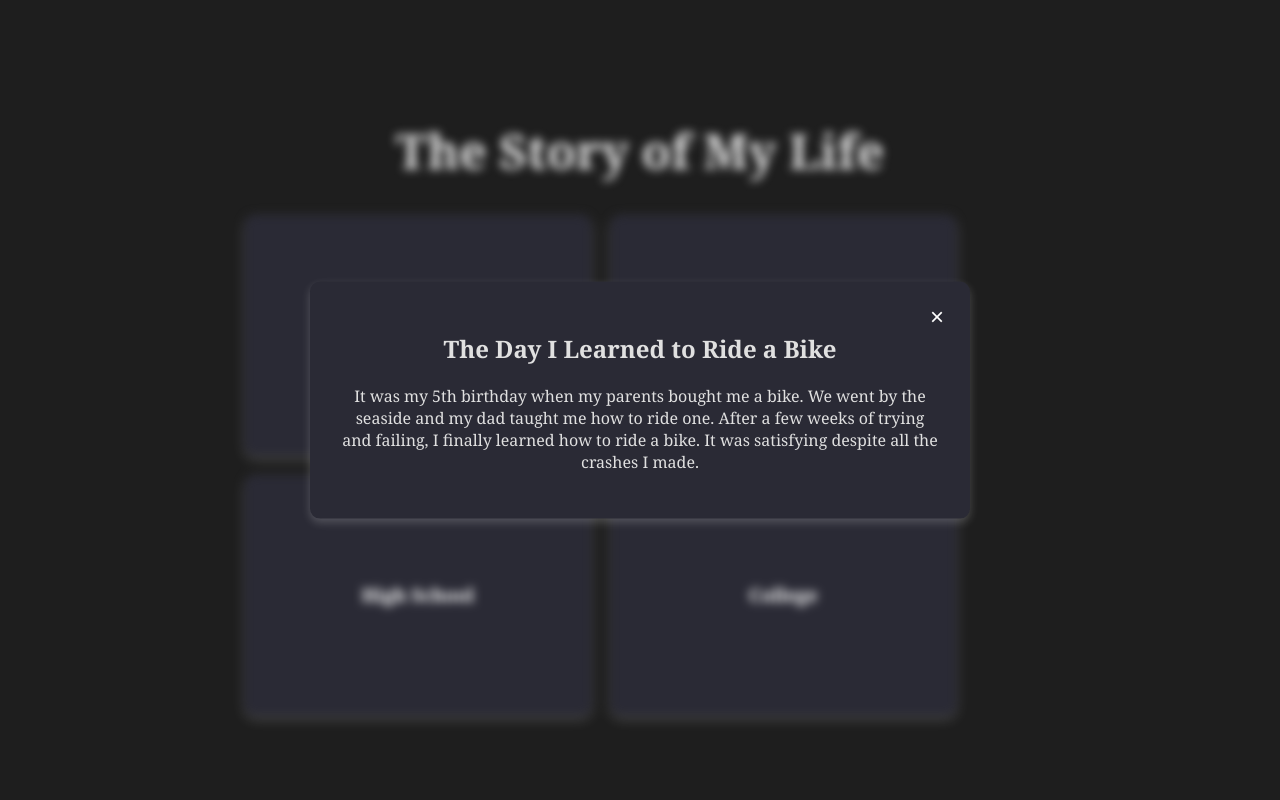
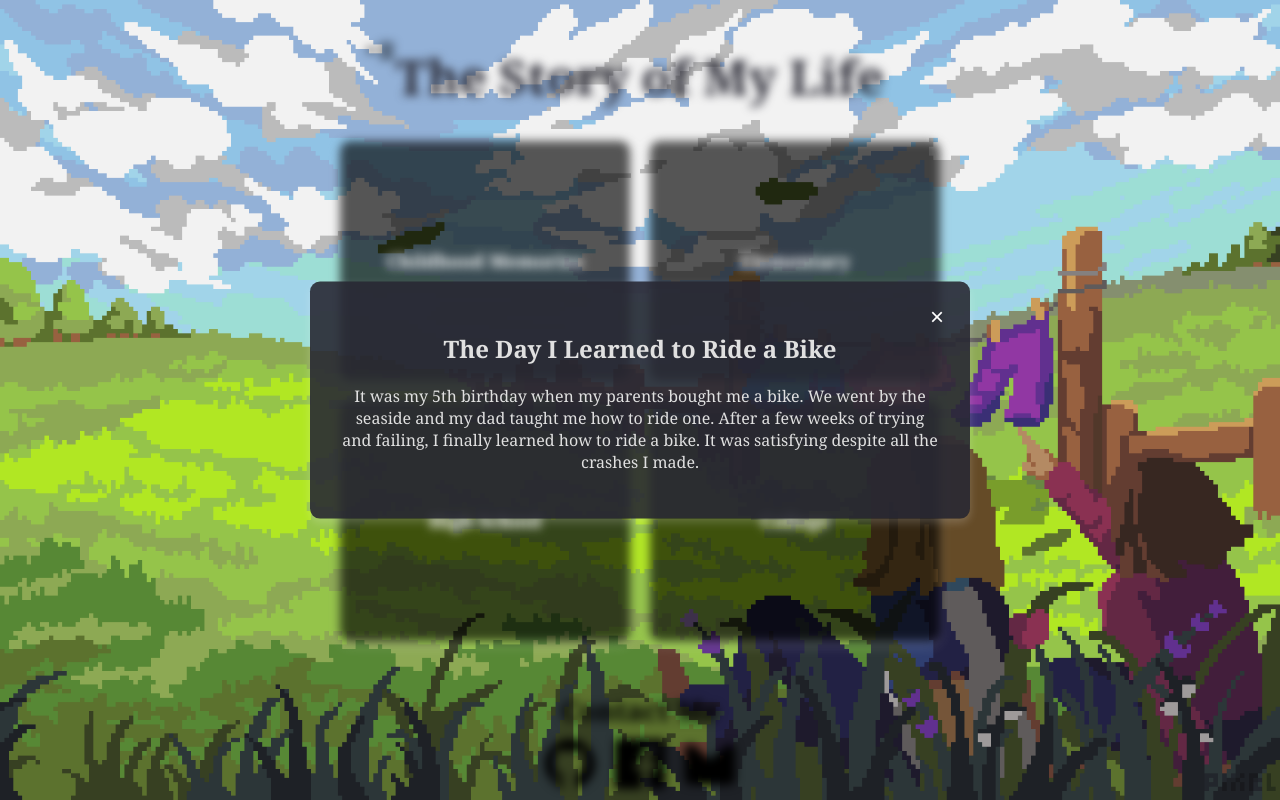
Before and after one commit to adriance2/Story-of-My-Life, a plain HTML site: page index.html in a window 1280 px wide. Both pictures are taken after a click on the element "Childhood Memories". Drawn offline with Linux system fonts and the light colour scheme.

Commit message:
Add files via upload

```diff
--- a/index.html
+++ b/index.html
@@ -12,6 +12,17 @@
         <header>
             <h1>The Story of My Life</h1>
         </header>
+
+        <div class="menu-container">
+            <button id="menuButton">
+                <img src="files/dropdown-menu-svgrepo-com.svg" alt="Menu">
+            </button>
+            <div class="dropdown-menu hidden">
+                <ul>
+                    <li><a href="Portfolio1\index.html">Home</a></li>
+                </ul>
+            </div>
+        </div>
 
         <div class="story-grid">
             <div class="story-card" onclick="expandStory('childhoodStory')">
@@ -31,6 +42,29 @@
                 <img src="images/ctu.png" alt="College">
             </div>
         </div>
+
+        <div class="contact-section">
+            <h2>Contact Me</h2>
+            <div class="social-icons">
+                <a href="https://github.com/adriance2" target="_blank" aria-label="GitHub">
+                    <svg xmlns="http://www.w3.org/2000/svg" viewBox="0 0 24 24" class="icon">
+                        <path d="M12 0C5.37 0 0 5.37 0 12c0 5.3 3.438 9.8 8.207 11.387.6.11.793-.26.793-.577v-2.17c-3.338.725-4.042-1.61-4.042-1.61-.546-1.386-1.334-1.755-1.334-1.755-1.09-.744.083-.729.083-.729 1.206.084 1.841 1.24 1.841 1.24 1.07 1.835 2.809 1.305 3.495.998.107-.775.418-1.305.762-1.606-2.665-.305-5.467-1.333-5.467-5.933 0-1.31.467-2.382 1.235-3.222-.123-.304-.535-1.53.118-3.186 0 0 1.008-.322 3.3 1.23a11.55 11.55 0 0 1 6.006 0c2.29-1.552 3.297-1.23 3.297-1.23.654 1.656.242 2.882.12 3.186.77.84 1.233 1.912 1.233 3.222 0 4.61-2.807 5.625-5.479 5.922.43.372.813 1.102.813 2.222v3.293c0 .32.192.694.8.575C20.565 21.795 24 17.297 24 12c0-6.63-5.37-12-12-12z"/>
+                    </svg>
+                </a>
+                <a href="https://www.facebook.com/joseadrianace.bascos" target="_blank" aria-label="Facebook">
+                    <svg xmlns="http://www.w3.org/2000/svg" viewBox="0 0 24 24" class="icon">
+                        <path d="M22.675 0H1.325C.593 0 0 .593 0 1.325v21.351C0 23.407.593 24 1.325 24h11.494V14.708h-3.13v-3.62h3.13V8.413c0-3.1 1.892-4.788 4.655-4.788 1.324 0 2.464.099 2.796.143v3.24l-1.918.001c-1.505 0-1.796.715-1.796 1.764v2.314h3.591l-.467 3.62h-3.124V24h6.126c.73 0 1.325-.593 1.325-1.325V1.325C24 .593 23.407 0 22.675 0z"/>
+                    </svg>
+                </a>
+                <a href="mailto:joseadrianace.bascos@gmail.com" target="_blank" aria-label="Email">
+                    <svg xmlns="http://www.w3.org/2000/svg" viewBox="0 0 24 24" class="icon">
+                        <path d="M12 13.065 0 4.868V19.2A2.8 2.8 0 0 0 2.8 22h18.4a2.8 2.8 0 0 0 2.8-2.8V4.868l-12 8.197zM23.006 3.151a2.8 2.8 0 0 0-3.006-.232L12 9.935 3.999 2.919a2.8 2.8 0 0 0-3.008.232A2.8 2.8 0 0 0 0 5.6v.016l12 8.199 12-8.199V5.6a2.8 2.8 0 0 0-.994-2.449z"/>
+                    </svg>
+                </a>
+
+            </div>
+        </div>
+
     </div>
 
     <div id="expandedStory" class="expanded-story hidden">
--- a/script.js
+++ b/script.js
@@ -4,7 +4,7 @@ const stories = {
         text: "It was my 5th birthday when my parents bought me a bike. We went by the seaside and my dad taught me how to ride one. After a few weeks of trying and failing, I finally learned how to ride a bike. It was satisfying despite all the crashes I made."
     },
     elementaryStory: {
-        title: "The Randomness of Elementary",
+        title: "Elementary Activities",
         text: "Back in elementary, I participated in lots of different sports that were decided on a whim. I got interested in table tennis so I joined them for a year until I lost interest. Then I joined the volleyball team and also quit in a year due to me losing interest. The only thing I played for two consecutive years was chess as I somewhat enjoyed it."
     },
     highSchoolStory: {
@@ -42,3 +42,18 @@ function closeStory() {
     }, 300);
     document.getElementById("main-content").classList.remove("blur");
 }
+
+document.addEventListener("DOMContentLoaded", () => {
+    const menuButton = document.getElementById("menuButton");
+    const menuContainer = document.querySelector(".menu-container");
+
+    menuButton.addEventListener("click", () => {
+        menuContainer.classList.toggle("active");
+    });
+
+    document.addEventListener("click", (event) => {
+        if (!menuContainer.contains(event.target)) {
+            menuContainer.classList.remove("active");
+        }
+    });
+});
--- a/styles.css
+++ b/styles.css
@@ -1,5 +1,6 @@
 body {
-    background-color: #1e1e1e;
+    background: url('images/pixel-jess-field.gif') no-repeat center center fixed;
+    background-size: cover;
     color: #e0e0e0;
     font-family: "Georgia", serif;
     text-align: center;
@@ -9,31 +10,37 @@ body {
     justify-content: center;
     align-items: center;
     min-height: 100vh;
+    transition: filter 0.3s ease;
 }
 
 header h1 {
     font-size: 48px;
     animation: fadeIn 1s ease-in-out;
+    color: #2a2a35;
 }
 
 .story-grid {
     display: grid;
-    grid-template-columns: repeat(auto-fit, minmax(250px, 1fr));
+    grid-template-columns: repeat(2, 1fr);
     gap: 20px;
-    width: 90%;
-    max-width: 800px;
+    width: 600px;
+    max-width: 90vw;
+    margin: auto;
+    justify-items: center;
     transition: filter 0.3s ease;
 }
 
 .story-card {
     position: relative;
-    background: #2a2a35;
+    background: rgba(0, 0, 0, 0.651);
     padding: 20px;
     border-radius: 10px;
     box-shadow: 0px 4px 10px rgba(255, 255, 255, 0.2);
     color: white;
     text-align: center;
     min-height: 200px;
+    width: 100%;
+    max-width: 250px;
     display: flex;
     justify-content: center;
     align-items: center;
@@ -71,16 +78,98 @@ header h1 {
     position: fixed;
     top: 50%;
     left: 50%;
-    transform: translate(-50%, -50%);
+    transform: translate(-50%, -50%) scale(1);
     width: 80%;
     max-width: 600px;
-    background: #2a2a35;
+    background: rgba(42, 42, 53, 0.9);
     padding: 30px;
     border-radius: 10px;
     text-align: center;
     box-shadow: 0px 4px 10px rgba(255, 255, 255, 0.2);
     z-index: 1001;
-    animation: fadeIn 0.5s ease-in-out;
+    animation: fadeIn 0.3s ease-in-out;
+    display: flex;
+    flex-direction: column;
+    justify-content: center;
+    align-items: center;
+}
+
+.menu-container {
+    position: absolute;
+    top: 20px;
+    left: 20px;
+    z-index: 1003;
+}
+
+#menuButton {
+    background: none;
+    border: none;
+    cursor: pointer;
+    width: 40px;
+    height: 40px;
+}
+
+#menuButton img {
+    width: 100%;
+    height: 100%;
+    transition: transform 0.3s ease-in-out;
+}
+
+.menu-container.active #menuButton img {
+    transform: rotate(90deg);
+}
+
+.dropdown-menu {
+    position: absolute;
+    top: 50px;
+    left: 0;
+    background: rgba(42, 42, 53, 0.7);
+    border-radius: 10px;
+    padding: 10px;
+    box-shadow: 0px 4px 10px rgba(255, 255, 255, 0.2);
+    display: none;
+    flex-direction: column;
+    width: 150px;
+    transition: opacity 0.3s ease, transform 0.3s ease;
+    transform: translateY(-10px);
+}
+
+.dropdown-menu ul {
+    list-style: none;
+    padding: 0;
+    margin: 0;
+}
+
+.dropdown-menu ul li {
+    padding: 10px;
+    text-align: left;
+}
+
+.dropdown-menu ul li a {
+    color: white;
+    text-decoration: none;
+    font-size: 16px;
+    display: block;
+}
+
+.dropdown-menu ul li a:hover {
+    color: #ffcc00;
+}
+
+.menu-container.active .dropdown-menu {
+    display: flex;
+    opacity: 1;
+    transform: translateY(0);
+}
+
+.blur {
+    filter: blur(5px);
+    transition: filter 0.3s ease;
+}
+
+.blur-background {
+    filter: blur(5px);
+    transition: filter 0.3s ease;
 }
 
 .close-btn {
@@ -99,18 +188,66 @@ header h1 {
     display: none;
 }
 
-.blur {
-    filter: blur(5px);
-    transition: filter 0.3s ease;
-}
-
 @keyframes fadeIn {
     from {
         opacity: 0;
-        transform: translateY(-10px);
+        transform: translate(-50%, -50%) scale(0.95);
     }
     to {
         opacity: 1;
-        transform: translateY(0);
+        transform: translate(-50%, -50%) scale(1);
     }
 }
+
+@media (max-width: 600px) {
+    .story-grid {
+        display: flex;
+        flex-direction: column;
+        align-items: center;
+    }
+
+    .story-card {
+        width: 100%;
+        max-width: 400px;
+    }
+}
+
+.contact-section {
+    margin-top: 50px;
+    text-align: center;
+}
+
+.contact-section h2 {
+    font-size: 28px;
+    color: #000000;
+    margin-bottom: 10px;
+}
+
+.social-icons {
+    display: flex;
+    justify-content: center;
+    gap: 20px;
+}
+
+.social-icons a {
+    display: inline-block;
+    width: 50px;
+    height: 50px;
+    transition: transform 0.3s ease-in-out, opacity 0.3s ease-in-out;
+}
+
+.social-icons a .icon {
+    width: 100%;
+    height: 100%;
+    fill: #000000;
+    transition: fill 0.3s ease, opacity 0.3s ease;
+}
+
+.social-icons a:hover {
+    transform: scale(1.1);
+}
+
+.social-icons a:hover .icon {
+    fill: #ffcc00;
+    opacity: 1;
+}
```
Also changed, not shown: files/dropdown-menu-svgrepo-com.svg (added), images/pixel-jess-field.gif (added).
